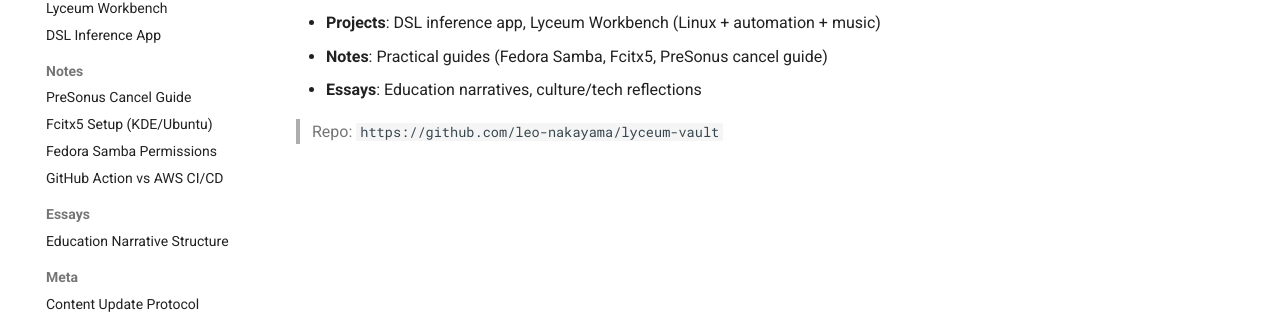
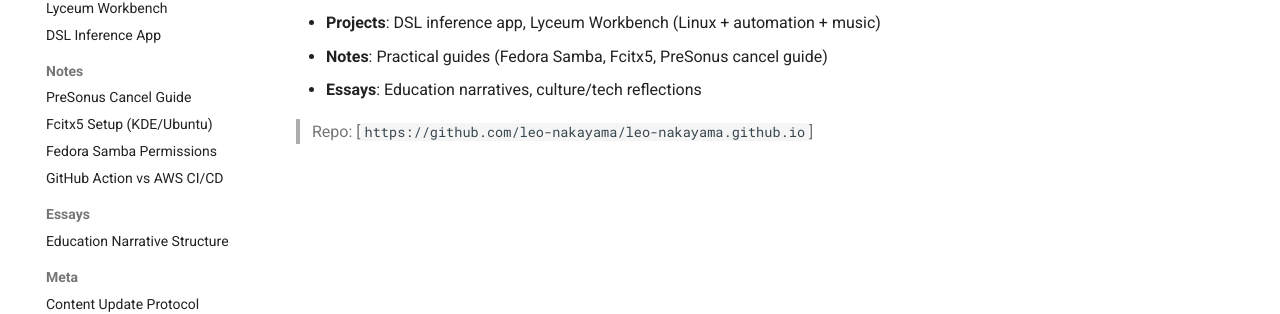
Before and after one commit to leo-nakayama/lyceum-vault, an MkDocs documentation site: the page built from docs/index.md, in a window 1280 px wide. Shown: the part 390-704 px from the top of the page. Built offline with MkDocs 1.6.1 and Material for MkDocs 9.7.7, drawn with Linux system fonts in a browser that asks for light colours; part of the change alters nothing that is shown.

Commit message:
updated the repo url on the index.md

```diff
--- a/docs/index.md
+++ b/docs/index.md
@@ -13,4 +13,4 @@ Welcome to my public knowledge space — a living notebook where I publish my pr
 - **Notes**: Practical guides (Fedora Samba, Fcitx5, PreSonus cancel guide)
 - **Essays**: Education narratives, culture/tech reflections
 
-> Repo: `https://github.com/leo-nakayama/lyceum-vault`
+> Repo: [`https://github.com/leo-nakayama/leo-nakayama.github.io`]
```
